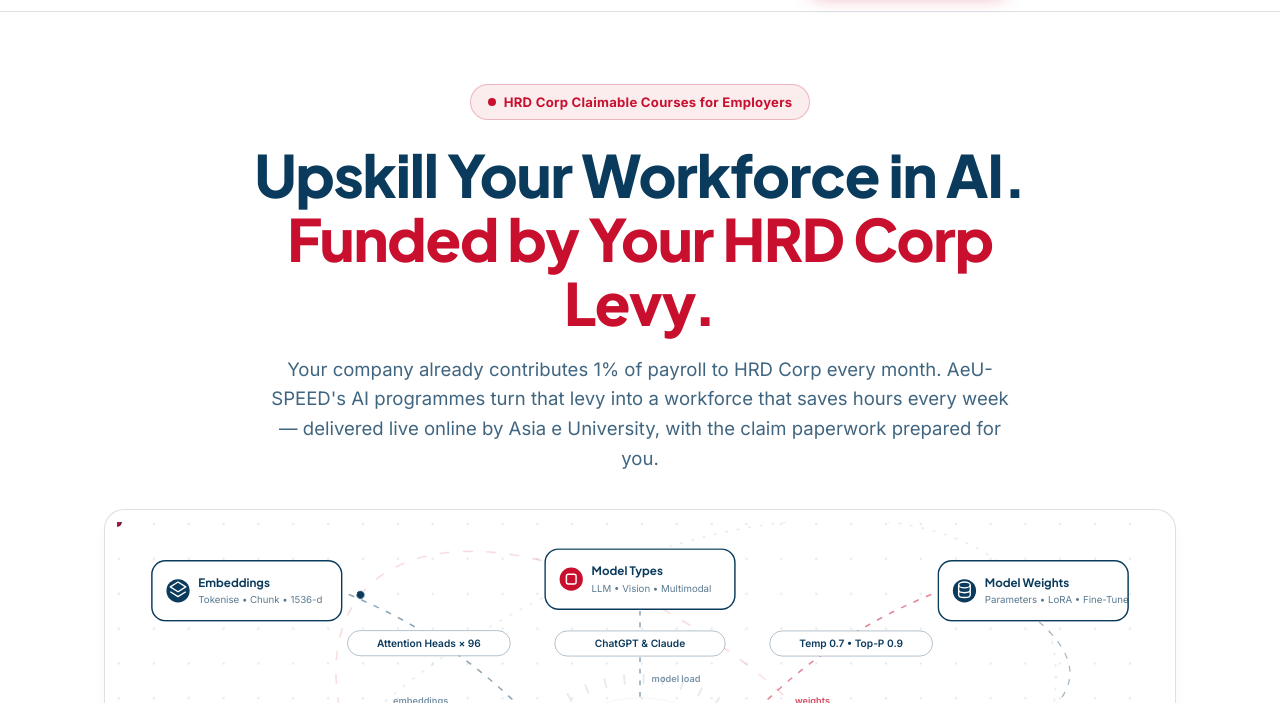
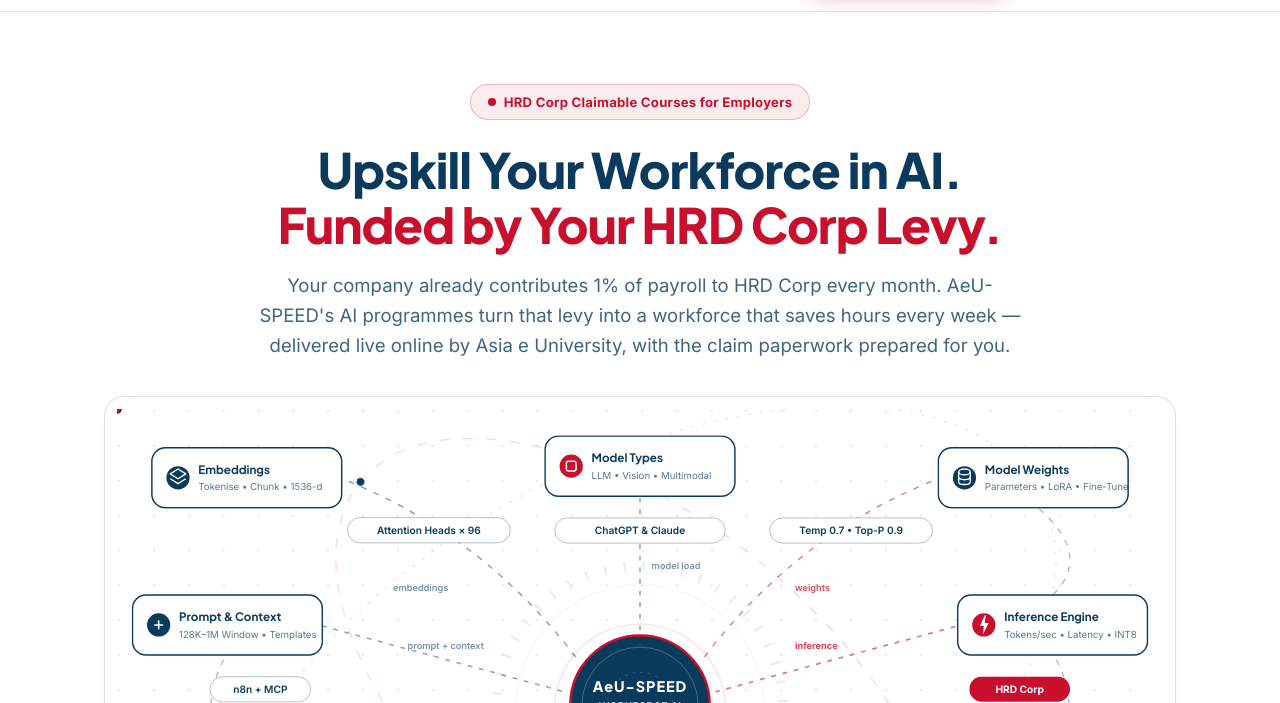
Before and after one commit to enablly/aeu-speed-ai-training, a plain HTML site: page index.html in a window 1280 px wide. Shown: the part 97-800 px from the top of the page. Drawn offline with Linux system fonts and the light colour scheme.

Commit message:
Keep hero headline to one line per phrase

```diff
--- a/index.html
+++ b/index.html
@@ -332,6 +332,8 @@
       font-weight: 700;
       letter-spacing: 0.02em;
       margin-bottom: 1.35rem;
+      white-space: nowrap;
+      max-width: 100%;
     }
 
     .hero-badge-dot {
@@ -342,20 +344,32 @@
     }
 
     .hero-title {
-      font-size: clamp(2.05rem, 5.5vw, 3.65rem);
+      font-size: clamp(1.45rem, 4.4vw, 3.05rem);
       font-weight: 800;
-      line-height: 1.1;
-      max-width: 860px;
+      line-height: 1.12;
+      max-width: 1080px;
       margin-inline: auto;
       margin-bottom: 1.25rem;
+    }
+
+    .hero-title .line {
+      display: block;
+      white-space: nowrap;
+    }
+
+    @media (max-width: 520px) {
+      .hero-title {
+        font-size: 5.9vw;
+      }
     }
 
     .hero-sub {
       font-size: clamp(1rem, 2.2vw, 1.16rem);
       color: var(--navy-75);
-      max-width: 740px;
+      max-width: 980px;
       margin-inline: auto;
       margin-bottom: 2.25rem;
+      text-wrap: balance;
     }
 
     /* Animated SVG Hero Visual */
@@ -1194,7 +1208,8 @@
         </div>
 
         <h1 class="hero-title">
-          Upskill Your Workforce in AI. <span class="accent-red">Funded by Your HRD Corp Levy.</span>
+          <span class="line">Upskill Your Workforce in AI.</span>
+          <span class="line accent-red">Funded by Your HRD Corp Levy.</span>
         </h1>
 
         <p class="hero-sub">
```
